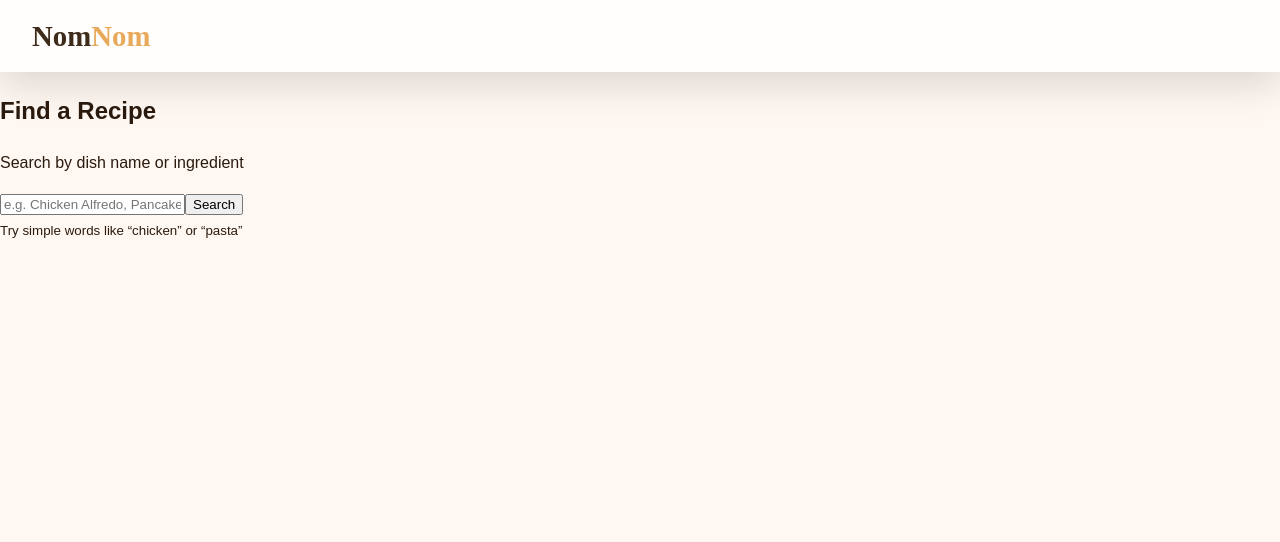
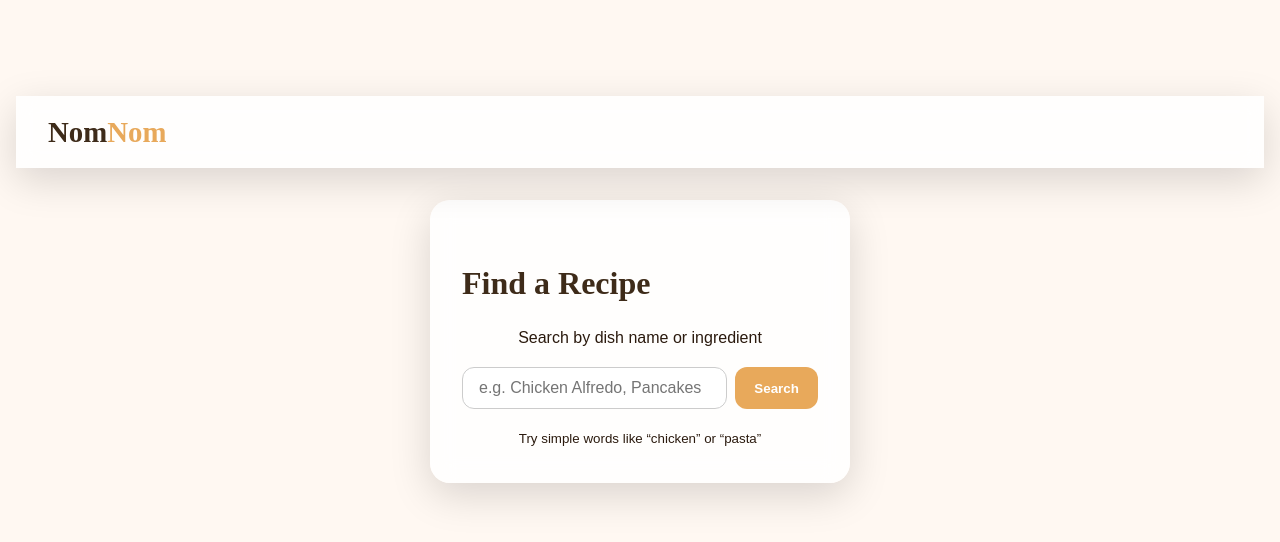
Before and after one commit to project54321/NomNom, a React (Vite) app in the folder NomNom/: page / in a window 1280 px wide. Shown: the top 542 px of the page. Built offline with nearby package versions, Linux system fonts and the light colour scheme.

Commit message:
Refactor CSS for navbar and landing page layout

```diff
--- a/NomNom/src/index.css
+++ b/NomNom/src/index.css
@@ -25,10 +25,12 @@ html, body {
   box-sizing: inherit;
 }
 
-/* NAVBAR */
+/* ===== NAVBAR ===== */
 .nav {
   position: sticky;
   top: 0;
+  left: 0;
+  right: 0;
   z-index: 10;
   display: flex;
   justify-content: space-between;
@@ -68,71 +70,145 @@ html, body {
   color: var(--amber);
 }
 
-/* ====== DETAILS PAGE LAYOUT ====== */
-.details-layout {
+/* ===== LANDING PAGE ===== */
+.landing-container {
+  min-height: 100vh;
   display: flex;
-  flex-direction: row;
-  align-items: stretch;
+  flex-direction: column;
+  align-items: center;
+  padding: 6rem 1rem 2rem;
+}
+
+.landing-main {
+  width: 100%;
+  max-width: 1200px;
+  padding: 2rem;
+  margin: 0 auto;
+}
+
+.search-card {
+  background: var(--glass);
+  backdrop-filter: blur(12px);
+  border-radius: 20px;
+  box-shadow: var(--shadow);
+  padding: 2rem;
+  text-align: center;
+  max-width: 420px;
+  width: 100%;
+  margin: 0 auto;
+}
+
+.search-card h1 {
+  font-family: "Playfair Display", serif;
+  color: var(--brown);
+  font-size: 2rem;
+  margin-bottom: 0.5rem;
+}
+
+.search-form {
+  display: flex;
+  gap: 0.5rem;
+  margin: 1rem 0;
+  flex-wrap: wrap;
   justify-content: center;
+}
+
+.search-input {
+  flex: 1 1 200px;
+  padding: 0.7rem 1rem;
+  border-radius: 12px;
+  border: 1px solid #ccc;
+  font-size: 1rem;
+}
+
+.search-button {
+  padding: 0.7rem 1.2rem;
+  border-radius: 12px;
+  border: none;
+  background: var(--amber);
+  color: white;
+  font-weight: 600;
+  cursor: pointer;
+  transition: 0.3s;
+}
+
+.search-button:hover {
+  background: var(--gold);
+}
+
+/* ===== HERO CARDS ===== */
+.container {
+  display: grid;
+  grid-template-columns: repeat(auto-fit, minmax(300px, 1fr));
   gap: 2rem;
-  flex-wrap: wrap;
-  padding: 2rem 1rem;
+  padding: 3rem 2rem;
   max-width: 1200px;
   margin: 0 auto;
 }
 
-/* both containers */
-.details-left,
-.details-right {
-  flex: 1 1 450px;
+.hero-card {
+  position: relative;
+  overflow: hidden;
+  border-radius: 20px;
+  box-shadow: var(--shadow);
+  transition: transform 0.3s ease, box-shadow 0.3s ease;
+}
+
+.hero-card:hover {
+  transform: scale(1.03);
+  box-shadow: 0 20px 50px rgba(0, 0, 0, 0.25);
+}
+
+.hero-card img {
+  width: 100%;
+  height: 100%;
+  object-fit: cover;
+  transition: transform 0.6s ease;
+}
+
+.hero-card:hover img {
+  transform: scale(1.1);
+}
+
+.hero-info {
+  position: absolute;
+  bottom: 0;
+  width: 100%;
+  background: var(--glass-mini);
+  backdrop-filter: blur(6px);
+  padding: 1rem;
+}
+
+/* ===== DETAILS PAGE ===== */
+.details {
   background: var(--glass);
   border-radius: 20px;
   box-shadow: var(--shadow);
   padding: 2rem;
+  max-width: 800px;
+  margin: 2rem auto;
   display: flex;
   flex-direction: column;
+  align-items: flex-start;
   justify-content: flex-start;
-  transition: all 0.3s ease;
 }
 
-/* Left (image/title) */
-.details-left h1 {
+h1 {
   font-family: "Playfair Display", serif;
   font-size: 2rem;
   color: var(--brown);
-  margin-bottom: 0.5rem;
   text-align: left;
 }
 
-.details-left p {
-  text-align: left;
-  font-size: 1rem;
-  color: var(--dark-choc);
-  margin-bottom: 1rem;
-}
-
-.details-left img {
-  width: 100%;
-  border-radius: 15px;
-  object-fit: cover;
-  max-height: 400px;
-}
-
-/* Right (tabs/content) */
-.details-right {
-  display: flex;
-  flex-direction: column;
-  justify-content: flex-start;
-}
-
-/* Tabs */
+/* ===== TABS ===== */
 .tabs {
   display: flex;
-  justify-content: center;
+  justify-content: flex-start;
   flex-wrap: nowrap;
   gap: 0.5rem;
   padding: 1rem 0;
   width: 100%;
+  max-width: 100%;
   overflow-x: hidden;
 }
 
@@ -163,11 +239,15 @@ html, body {
   color: #fff;
 }
 
-/* Tab content area */
 .tab-content {
   display: none;
   opacity: 0;
-  transition: all 0.3s;
+  width: 100%;
+  min-height: 200px;
+  transition: opacity 0.3s ease-in-out;
+  box-sizing: border-box;
+  overflow-x: hidden;
+  text-align: left;
 }
 
 .tab-content.active-tab {
@@ -176,44 +256,27 @@ html, body {
   margin-top: 1rem;
 }
 
-/* Keep both columns equal height visually */
-.details-layout {
-  align-items: stretch;
-}
-.details-left, .details-right {
-  display: flex;
-  flex-direction: column;
+.ingredients-list {
+  list-style: none;
+  padding-left: 1rem;
 }
 
-/* video/embeds fit container */
 iframe {
+  display: block;
   width: 100%;
-  height: 350px;
+  height: auto;
+  aspect-ratio: 16 / 9;
+  max-height: 480px;
   border-radius: 12px;
   margin-top: 1rem;
-  display: block;
-  object-fit: cover;
 }
 
-/* make columns start aligned even when one grows */
-@media (min-width: 900px) {
-  .details-layout {
-    align-items: stretch;
+/* ===== MEDIA QUERIES ===== */
+@media (max-width: 900px) {
+  .container {
+    grid-template-columns: 1fr;
   }
-  .details-left,
-  .details-right {
-    flex: 1;
-  }
-}
 
-/* MOBILE BEHAVIOR */
-@media (max-width: 900px) {
-  .details-layout {
-    flex-direction: column;
-  }
-  .details-left, .details-right {
-    width: 100%;
-  }
   .tab {
     font-size: 0.85rem;
     padding: 0.4rem 0.4rem;
@@ -233,3 +296,57 @@ iframe {
     padding: 0.25rem 0.25rem;
   }
 }
+
+/* ===== DESKTOP CONTAINER FIXES ===== */
+.container,
+.details {
+  width: 100%;
+  max-width: 1200px;
+  margin: 0 auto;
+  box-sizing: border-box;
+}
+
+.container {
+  padding: 3rem 2rem;
+}
+
+/* Smooth tab behavior */
+.tab-content > * {
+  max-width: 100%;
+  box-sizing: border-box;
+}
+
+/* ===== FINAL ALIGNMENT + HEIGHT FIXES ===== */
+
+/* Keep first (hero) container natural height */
+.container:first-of-type {
+  height: auto !important;
+  align-items: flex-start !important;
+  justify-content: flex-start !important;
+}
+
+/* Prevent hero image from stretching */
+.container:first-of-type .hero-card img {
+  height: auto !important;
+  max-height: 400px;
+  object-fit: cover;
+}
+
+/* Left-align everything in details */
+.details h1,
+.details p,
+.details .tabs,
+.details .tab-content,
+.details .tab-content * {
+  text-align: left !important;
+}
+
+/* Ensure details content stays left-aligned */
+.details {
+  align-items: flex-start !important;
+  justify-content: flex-start !important;
+}
+
+.details > * {
+  align-self: flex-start !important;
+}
```
